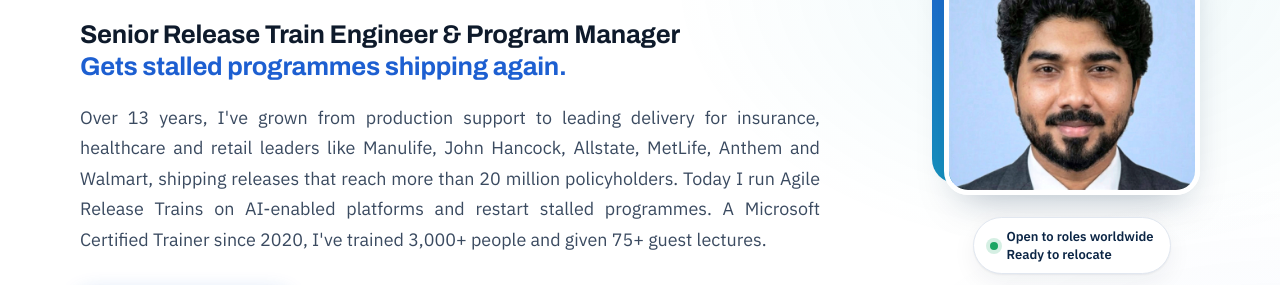
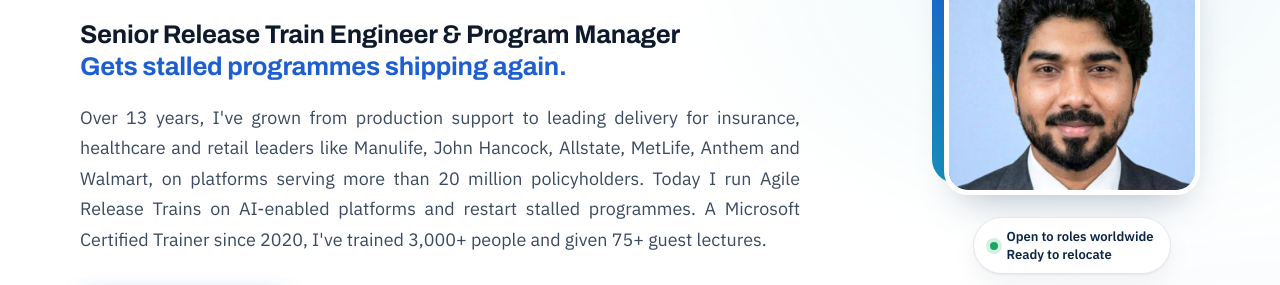
Before and after one commit to Madhan-I/Madhan-I.github.io, a Jekyll site: the page built from index.html, in a window 1280 px wide. Shown: the part 235-520 px from the top of the page. Built offline with Jekyll 4.4.1, drawn with Linux system fonts in a browser that asks for light colours.

Commit message:
Reword intro reach line, rebalance to five lines
Co-Authored-By: Claude Opus 5.5 <noreply@anthropic.com>
Claude-Session: https://claude.ai/code/session_01MFRrTt7LBDdX57m85KHNGp

```diff
--- a/_data/profile.yml
+++ b/_data/profile.yml
@@ -25,7 +25,7 @@ roles:
   - Senior Scrum Master
   - Microsoft Certified Trainer
 
-intro: "Over 13 years, I've grown from production support to leading delivery for insurance, healthcare and retail leaders like Manulife, John Hancock, Allstate, MetLife, Anthem and Walmart, shipping releases that reach more than 20 million policyholders. Today I run Agile Release Trains on AI-enabled platforms and restart stalled programmes. A Microsoft Certified Trainer since 2020, I've trained 3,000+ people and given 75+ guest lectures."
+intro: "Over 13 years, I've grown from production support to leading delivery for insurance, healthcare and retail leaders like Manulife, John Hancock, Allstate, MetLife, Anthem and Walmart, on platforms serving more than 20 million policyholders. Today I run Agile Release Trains on AI-enabled platforms and restart stalled programmes. A Microsoft Certified Trainer since 2020, I've trained 3,000+ people and given 75+ guest lectures."
 
 email: irulandi.madhan@gmail.com
 linkedin: https://www.linkedin.com/in/madhanirulandi
--- a/assets/css/style.css
+++ b/assets/css/style.css
@@ -447,7 +447,7 @@ nav .wrap { padding-block: 10px; }
 .rows li > span.subj { color: var(--ink); font-weight: 500; font-size: 15px; margin-top: 2px; }
 
 /* Hero intro: straight edges on both sides (justified) on wider screens */
-@media (min-width: 761px) { .hero-copy .lede { text-align: justify; text-justify: inter-word; max-width: 740px; } }
+@media (min-width: 761px) { .hero-copy .lede { text-align: justify; text-justify: inter-word; max-width: 720px; } }
 
 /* Hero name one step smaller */
 .hero-copy h1 { font-size: clamp(40px, 5.6vw, 76px); }
```
